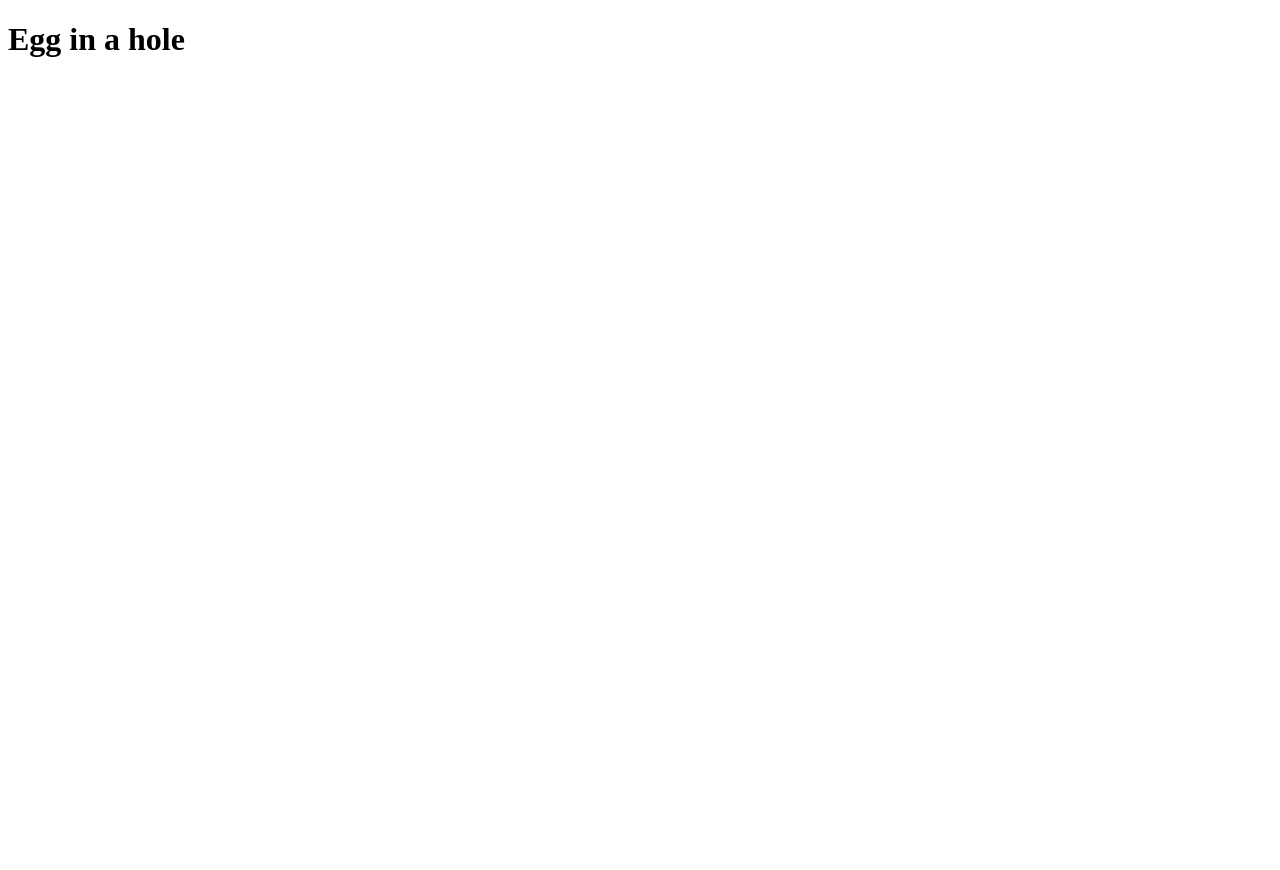
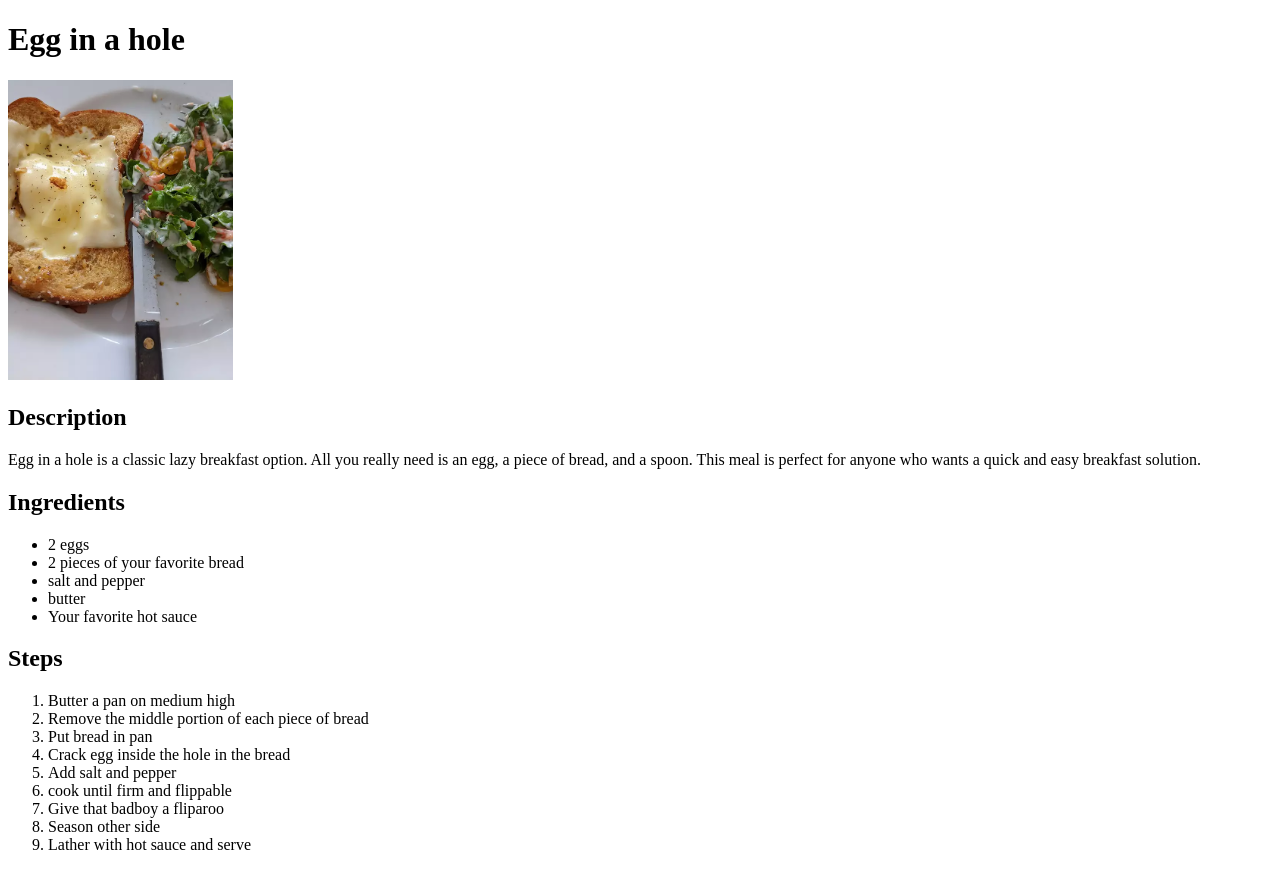
Before and after one commit to JonathanSavastano/odin-recipes, a plain HTML site: page recipes/egg-in-hole.html in a window 1280 px wide. Before the commit the page ends 800 px from the top, so only its background shows below. Drawn offline with Linux system fonts and the light colour scheme.

Commit message:
Finish Egg In a Hole recipe page

```diff
--- a/recipes/egg-in-hole.html
+++ b/recipes/egg-in-hole.html
@@ -5,5 +5,33 @@
     </head>
     <body>
         <h1>Egg in a hole</h1>
+        <img src="../images/egginahole.jpg" height="300"
+        alt="Egg in a hole image">
+        <h2>Description</h2>
+        <p>Egg in a hole is a classic lazy breakfast option.
+            All you really need is an egg, a piece of bread,
+            and a spoon. This meal is perfect for anyone
+            who wants a quick and easy breakfast solution.
+        </p>
+        <h2>Ingredients</h2>
+        <ul>
+            <li>2 eggs</li>
+            <li>2 pieces of your favorite bread</li>
+            <li>salt and pepper</li>
+            <li>butter</li>
+            <li>Your favorite hot sauce</li>
+        </ul>
+        <h2>Steps</h2>
+        <ol>
+            <li>Butter a pan on medium high</li>
+            <li>Remove the middle portion of each piece of bread</li>
+            <li>Put bread in pan</li>
+            <li>Crack egg inside the hole in the bread</li>
+            <li>Add salt and pepper</li>
+            <li>cook until firm and flippable</li>
+            <li>Give that badboy a fliparoo</li>
+            <li>Season other side</li>
+            <li>Lather with hot sauce and serve</li>
+        </ol>
     </body>
 </html>
```
Also changed, not shown: index.html (+1 -1 lines), images/egginahole.jpg (added).
